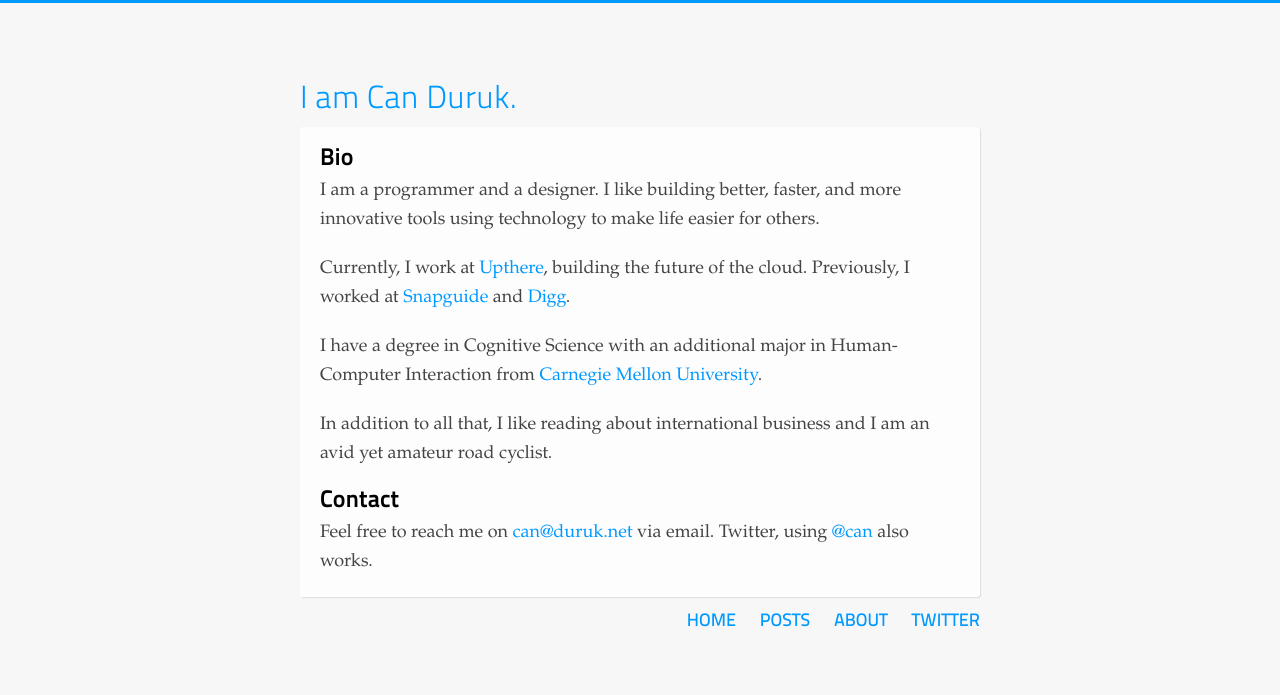
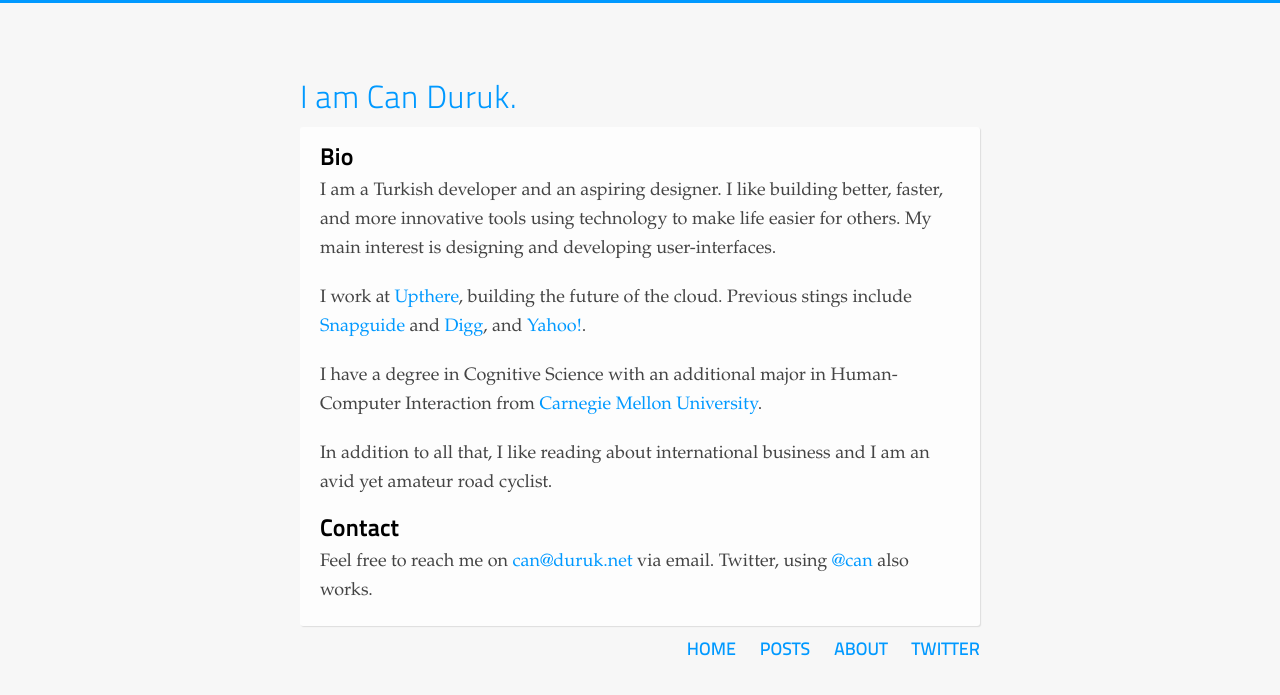
Before and after one commit to cduruk/cduruk.github.com, a Jekyll site: the page built from about/index.html, in a window 1280 px wide. Shown: the top 695 px of the page. Built offline with Jekyll 4.4.1, drawn with Linux system fonts in a browser that asks for light colours; Markdown is read by kramdown in place of the engine named in the settings.

Commit message:
Update index.html

```diff
--- a/about/index.html
+++ b/about/index.html
@@ -8,21 +8,22 @@ baseclass: about
 <div class="box">
   <h2>Bio</h2>
   <p>
-    I am a programmer and a designer. I like building
+    I am a Turkish developer and an aspiring designer. I like building
     better, faster, and more innovative tools using technology to make
-    life easier for others.
+    life easier for others. My main interest is designing and developing
+	user-interfaces.
   </p>
   <p>
-    Currently, I work at <a href="http://upthere.com">Upthere</a>, building the
-    future of the cloud. Previously, I worked at <a href="https://snapguide.com">Snapguide</a>
-    and <a href="http://digg.com">Digg</a>.
+    I work at <a href="http://upthere.com">Upthere</a>, building the
+    future of the cloud. Previous stings include <a href="https://snapguide.com">Snapguide</a>
+    and <a href="http://digg.com">Digg</a>, and <a href="https://yahoo.com/">Yahoo!</a>.
   </p>
   <p>I have a degree in Cognitive Science with an additional major in
     Human-Computer Interaction from <a href="http://cmu.edu">
     Carnegie Mellon University</a>.
   </p>
   <p>
-	In addition to all that, I like reading about international business and I 	   am an avid yet amateur road cyclist.
+	In addition to all that, I like reading about international business and I am an avid yet amateur road cyclist.
   </p>
   <h2>Contact</h2>
   <p>
```
